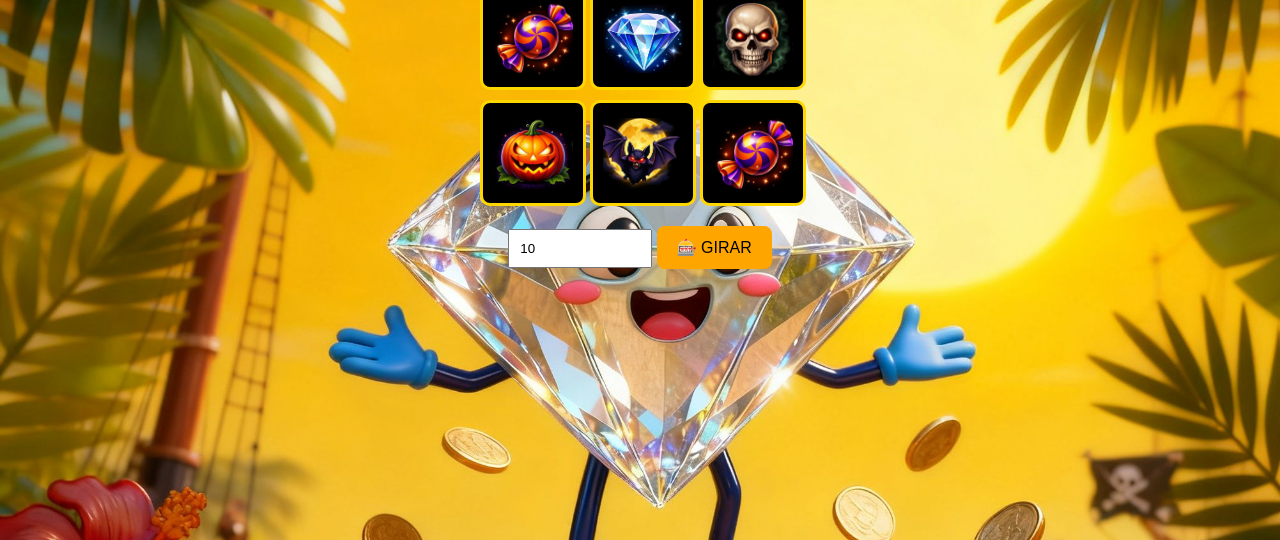
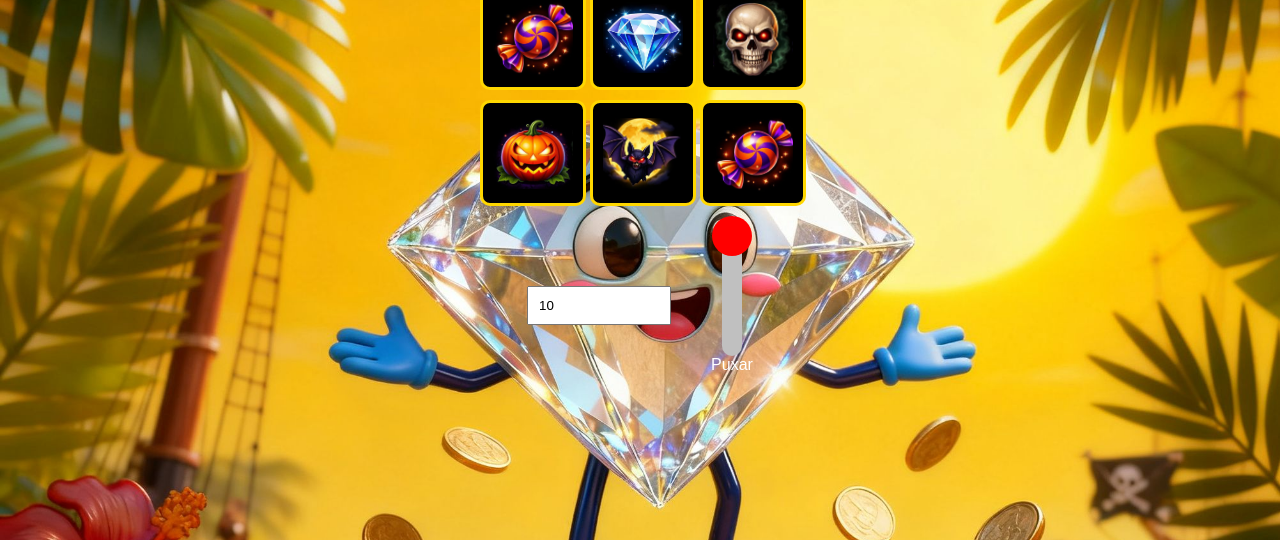
Before and after one commit to diamantinojunior204-coder/tropical, a Flask app: page /slot in a window 1280 px wide. Shown: the part 260-800 px from the top of the page. Run offline with Flask 3, Linux system fonts and the light colour scheme; the visitor is signed in with stand-in values (Sample User, id 1); data that the repository does not hold is empty; some libraries are stand-ins or nearby versions.

Commit message:
Update slot.html

```diff
--- a/API/templates/slot.html
+++ b/API/templates/slot.html
@@ -4,7 +4,9 @@
 <meta charset="UTF-8">
 <meta name="viewport" content="width=device-width, initial-scale=1.0">
 <title>🎰 Slot Cassino</title>
+
 <style>
+
 body{
 margin:0;
 font-family:Arial;
@@ -13,13 +15,19 @@ body{
 color:white;
 text-align:center;
 }
+
 .topo{
 padding:10px;
 background:rgba(0,0,0,0.6);
 display:flex;
 justify-content:space-between;
 }
-#saldo{ font-weight:bold; color:gold; }
+
+#saldo{
+font-weight:bold;
+color:gold;
+}
+
 .slot{
 margin-top:30px;
 display:grid;
@@ -27,6 +35,7 @@ body{
 grid-gap:10px;
 justify-content:center;
 }
+
 .celula{
 width:100px;
 height:100px;
@@ -37,28 +46,79 @@ body{
 justify-content:center;
 border:3px solid gold;
 }
-.celula img{ width:80px; }
-.controls{ margin-top:20px; }
-button{
-  padding:12px 20px;
-  font-size:16px;
-  border:none;
-  border-radius:8px;
-  background:orange;
+
+.celula img{
+width:80px;
+}
+
+.controls{
+margin-top:30px;
+display:flex;
+justify-content:center;
+align-items:center;
+gap:40px;
+}
+
+input{
+padding:10px;
+width:120px;
+}
+
+.alavanca-area{
+display:flex;
+flex-direction:column;
+align-items:center;
+}
+
+.alavanca{
+width:20px;
+height:120px;
+background:silver;
+border-radius:10px;
+position:relative;
 cursor:pointer;
 }
-button:hover{ background:gold; }
-input{ padding:10px; width:120px; }
+
+.alavanca::after{
+content:"";
+width:40px;
+height:40px;
+background:red;
+border-radius:50%;
+position:absolute;
+top:-20px;
+left:-10px;
+}
+
+.puxar{
+animation:puxar 0.6s forwards;
+}
+
+@keyframes puxar{
+0%{transform:rotate(0deg);}
+50%{transform:rotate(40deg);}
+100%{transform:rotate(0deg);}
+}
+
 .win{
 animation:piscar 0.5s infinite;
 }
+
 @keyframes piscar{
 0%{box-shadow:0 0 10px gold;}
 50%{box-shadow:0 0 25px orange;}
 100%{box-shadow:0 0 10px gold;}
 }
+
+#resultado{
+margin-top:20px;
+font-size:22px;
+font-weight:bold;
+}
+
 </style>
 </head>
+
 <body>
 
 <div class="topo">
@@ -69,89 +129,176 @@ input{ padding:10px; width:120px; }
 <h1>🎰 Caça-Níquel</h1>
 
 <div class="slot">
+
 <div class="celula"><img id="c0" src="/static/slot/1.jpeg"></div>
 <div class="celula"><img id="c1" src="/static/slot/2.jpeg"></div>
 <div class="celula"><img id="c2" src="/static/slot/3.jpeg"></div>
+
 <div class="celula"><img id="c3" src="/static/slot/4.jpeg"></div>
 <div class="celula"><img id="c4" src="/static/slot/5.jpeg"></div>
 <div class="celula"><img id="c5" src="/static/slot/1.jpeg"></div>
+
 <div class="celula"><img id="c6" src="/static/slot/2.jpeg"></div>
 <div class="celula"><img id="c7" src="/static/slot/3.jpeg"></div>
 <div class="celula"><img id="c8" src="/static/slot/4.jpeg"></div>
+
 </div>
 
 <div class="controls">
+
 <input id="aposta" type="number" value="10" min="1">
-  <button onclick="girar()">🎰 GIRAR</button>
+
+<div class="alavanca-area">
+<div id="alavanca" class="alavanca" onclick="girar()"></div>
+<div>Puxar</div>
+</div>
+
 </div>
 
 <div id="resultado"></div>
 
-<!-- SONS -->
 <audio id="somGiro" src="/static/audio/jogo2.mp3"></audio>
 <audio id="somWin" src="/static/win.mp3"></audio>
 
 <script>
-let simbolos=[1,2,3,4,5,6];
+
+let girando=false;
 
 function girar(){
+
+if(girando) return;
+
+let aposta=parseFloat(document.getElementById("aposta").value);
+
+if(!aposta || aposta<=0){
+alert("Digite uma aposta válida!");
+return;
+}
+
+girando=true;
+
+let alavanca=document.getElementById("alavanca");
+alavanca.classList.add("puxar");
+
+setTimeout(()=>{
+alavanca.classList.remove("puxar");
+},600);
 
 document.getElementById("somGiro").currentTime=0;
 document.getElementById("somGiro").play();
 
-  let aposta=parseFloat(document.getElementById("aposta").value);
-  if(aposta<=0){ alert("Digite uma aposta válida!"); return; }
+let tempo=0;
 
-  let tempo=0;
 let spin=setInterval(()=>{
+
 for(let i=0;i<9;i++){
+
 let r=Math.floor(Math.random()*6)+1;
+
 document.getElementById("c"+i).src="/static/slot/"+r+".jpeg";
+
 }
+
 tempo+=100;
-    if(tempo>=2000){ clearInterval(spin); mostrarResultado(); }
+
+if(tempo>=2000){
+
+clearInterval(spin);
+
+mostrarResultado();
+
+}
+
 },100);
 
 function mostrarResultado(){
+
 fetch("/api/slot",{
 method:"POST",
 body:new URLSearchParams({aposta:aposta})
 })
-    .then(r=>r.json())
+.then(r=>{
+
+if(!r.ok){
+throw new Error("Erro servidor");
+}
+
+return r.json();
+
+})
 .then(data=>{
-      if(data.error){ alert(data.error); return; }
+
+if(data.error){
+
+alert(data.error);
+girando=false;
+return;
+
+}
 
 document.getElementById("saldo").innerText="R$ "+data.saldo;
+
 document.getElementById("jackpot").innerText=data.jackpot;
 
-      let grade=data.grade.flat();
+let grade=(data.grade || []).flat();
+
 for(let i=0;i<9;i++){
+
+if(grade[i]){
+
 document.getElementById("c"+i).src="/static/slot/"+grade[i]+".jpeg";
+
+}
+
 document.getElementById("c"+i).classList.remove("win");
+
 }
 
 if(data.linhas_ganhas){
+
 data.linhas_ganhas.forEach(linha=>{
+
 linha.forEach(idx=>{
+
 document.getElementById("c"+idx).classList.add("win");
+
 });
+
 });
+
 }
 
 let res=document.getElementById("resultado");
+
 if(data.ganho>0){
+
 document.getElementById("somWin").play();
+
 res.innerHTML="🎉 GANHOU R$ "+data.ganho;
+
 }else{
+
 res.innerHTML="❌ Perdeu";
+
 }
+
+girando=false;
+
 })
 .catch(err=>{
+
 console.error(err);
+
 alert("Erro ao processar o slot");
+
+girando=false;
+
 });
+
 }
+
 }
+
 </script>
 
 </body>
```
Lines whose indentation alone changed are shown as unchanged.
